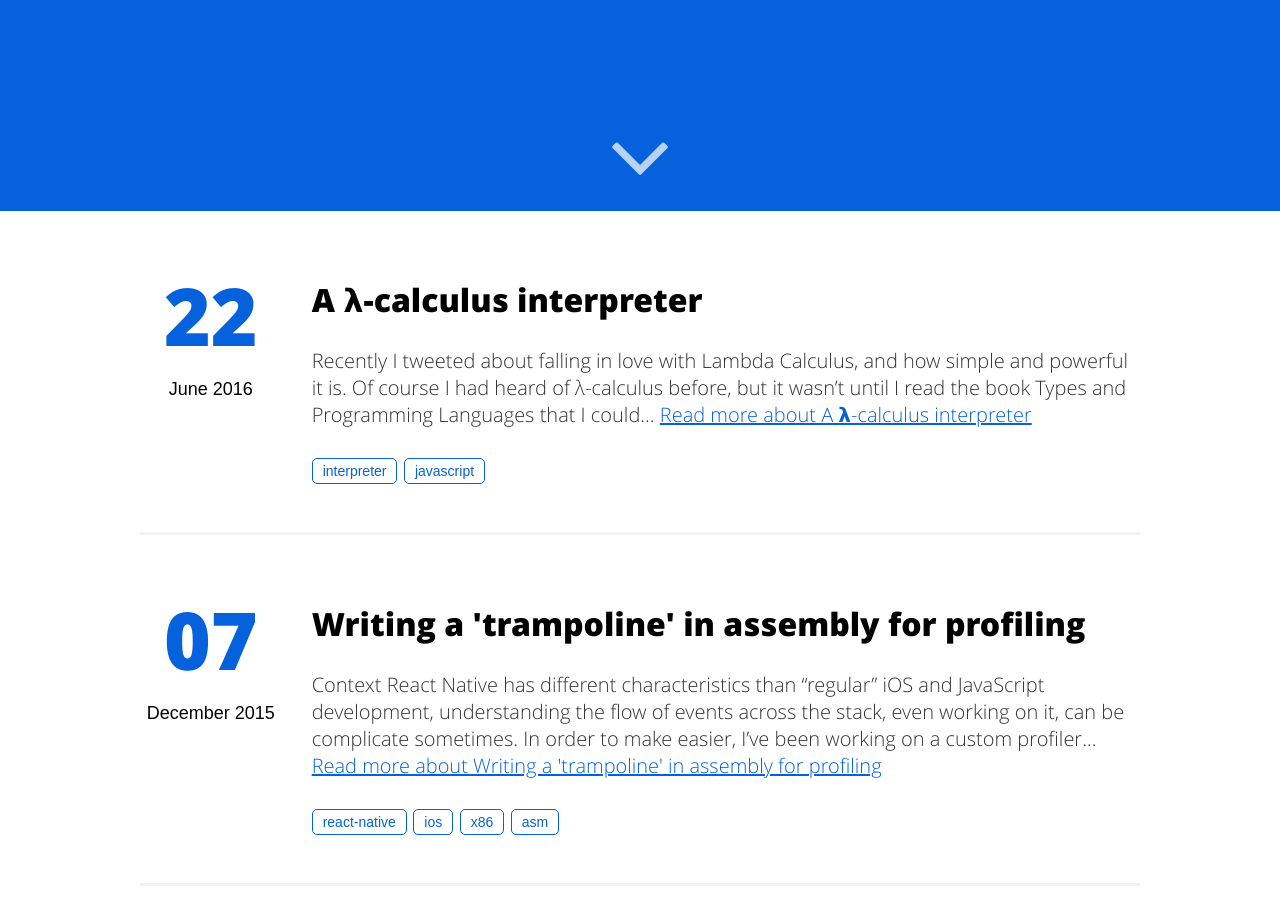
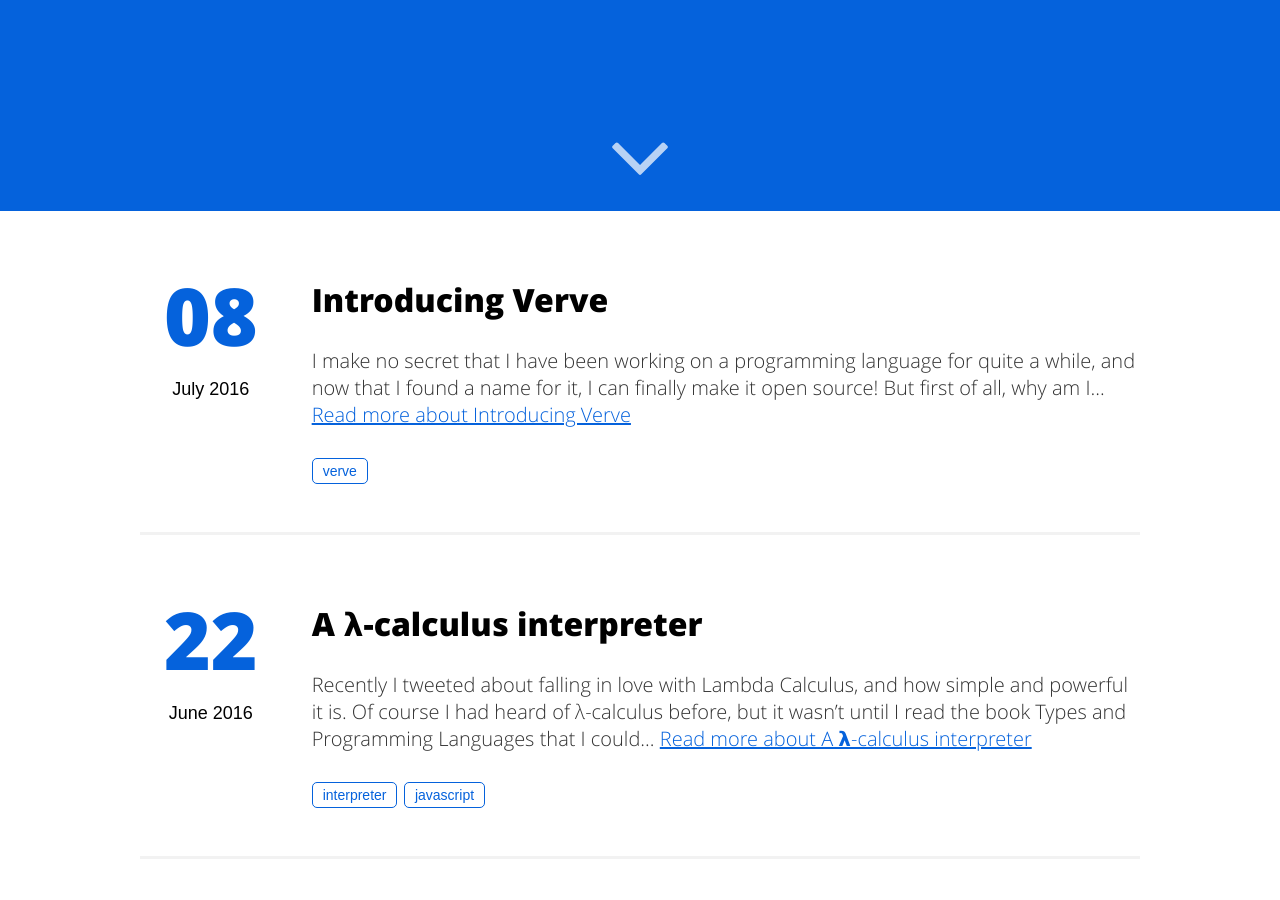
Before and after one commit to KyleAMathews/blog-2, a Jekyll site: the page built from index.html, in a window 1280 px wide and 900 px high, scrolled down 689 px. Built offline with Jekyll 4.4.1, drawn with Linux system fonts in a browser that asks for light colours.

Commit message:
Publish "Introducing Verve"

```diff
--- a/_posts/2016-07-06-introducing-verve.md
+++ b/_posts/2016-07-06-introducing-verve.md
@@ -1,12 +1,14 @@
 ---
 layout: post
 title: "Introducing Verve"
-date: 2016-07-06 00:22:12
+date: 2016-07-08 17:03:12
 description: An experimental, minimalistic, static, functional language with zero dependencies.
 tags:
+- verve
 categories:
-twitter_text:
-draft: true
+- verve
+- interpreter
+twitter_text: "Introducing Verve: An experimental, minimalistic, functional language with zero dependencies"
 ---
 
 I make no secret that I have been working on a programming language for quite a while, and now that I found a name for it, I can finally make it open source!
```
